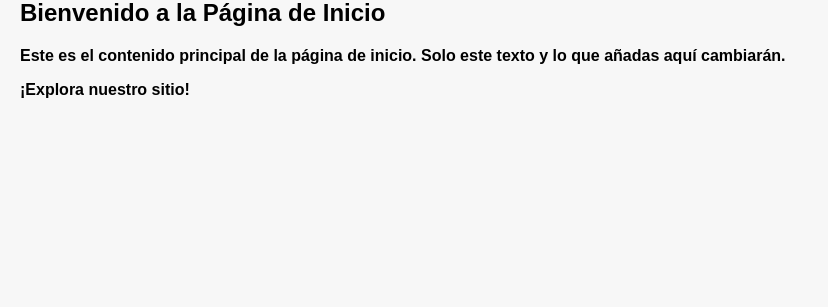
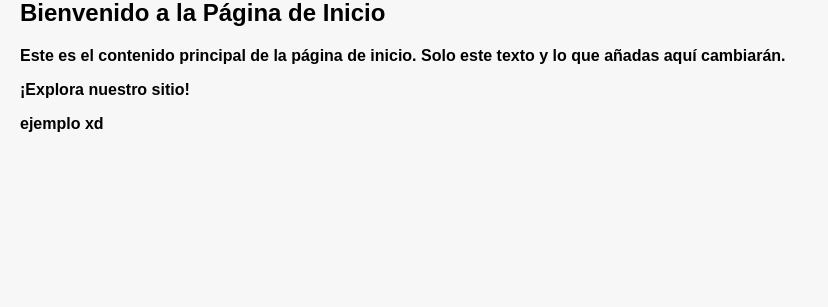
Before and after one commit to felipe509/proyecto-algorithmics, a Flask app: page / in a window 1280 px wide. Shown: the part 154-461 px from the top of the page, without its empty margins (0-828 px from the left). Run offline with Flask 3, Linux system fonts and the light colour scheme; some web fonts are replaced.

Commit message:
cambie el index, el p por ejemplo xd

```diff
--- a/templates/index.html
+++ b/templates/index.html
@@ -6,4 +6,5 @@
     <h2>Bienvenido a la Página de Inicio</h2>
     <p>Este es el contenido principal de la página de inicio. Solo este texto y lo que añadas aquí cambiarán.</p>
     <p>¡Explora nuestro sitio!</p>
+    <p>ejemplo xd</p>
 {% endblock %}
```
